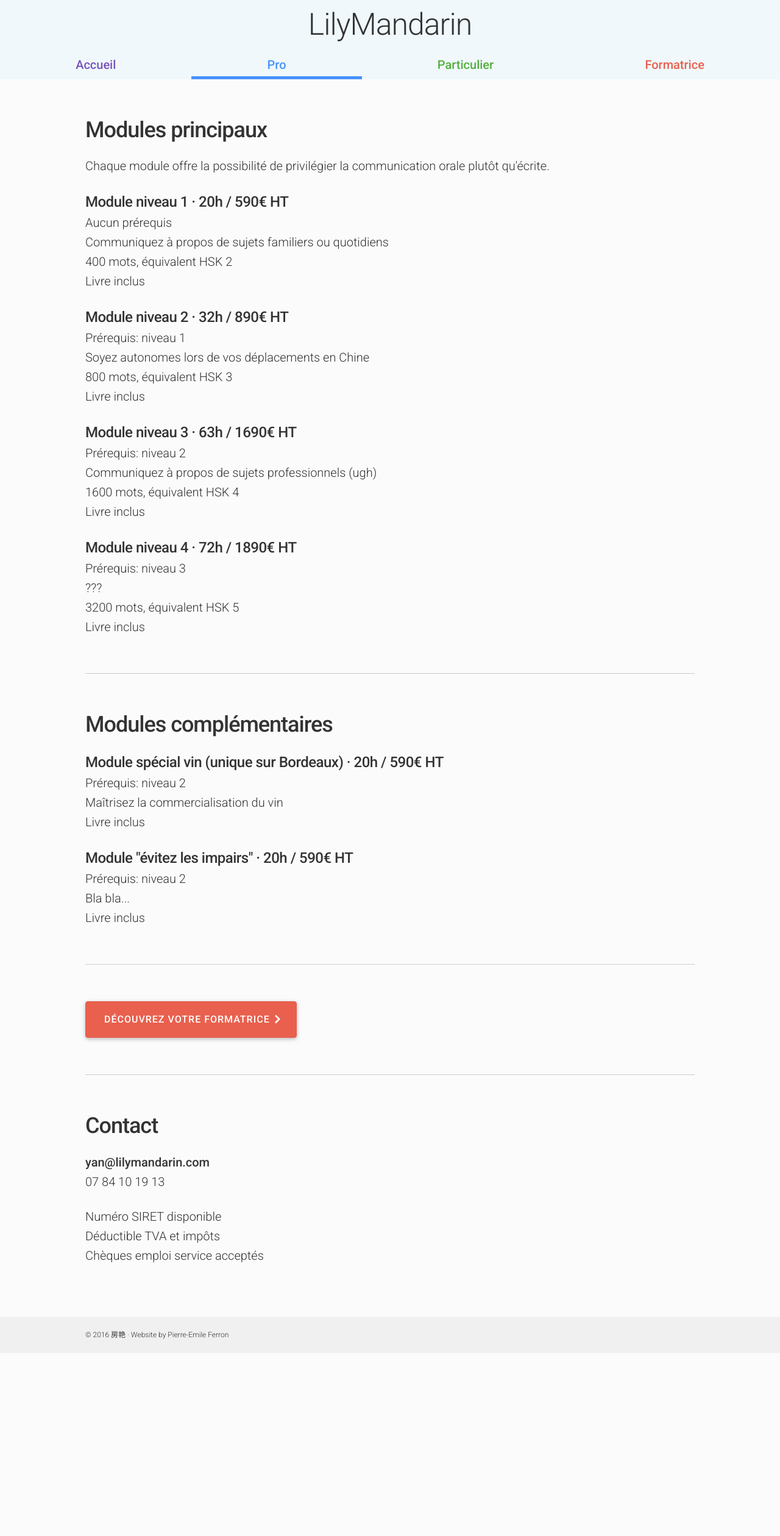
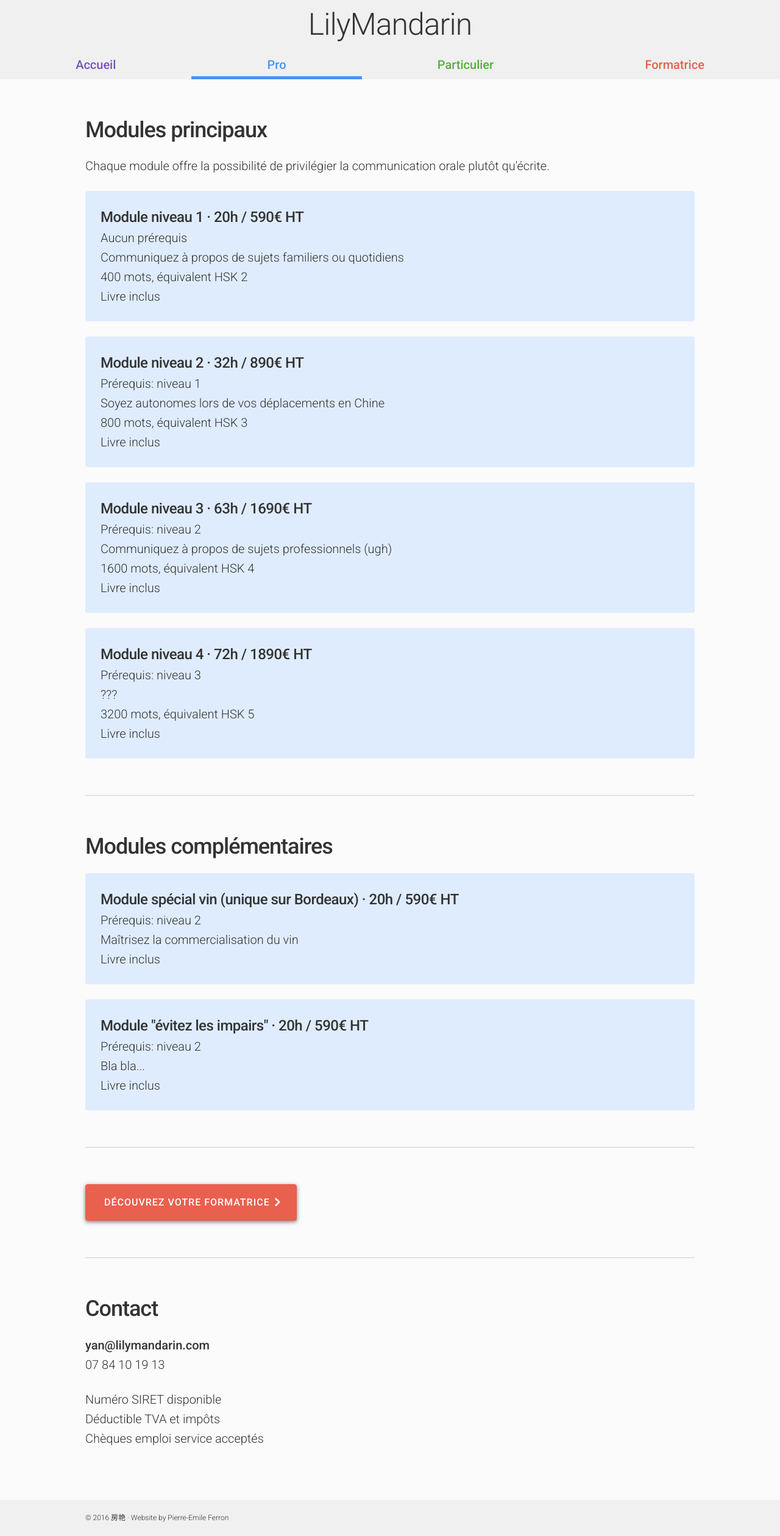
Before and after one commit to peferron/lilymandarin, a Jekyll site: the page built from professionnel/index.html, in a window 1280 px wide. Shown: the whole page at 61% size. Built offline with Jekyll 4.4.1, drawn with Linux system fonts in a browser that asks for light colours; nearby versions of some CDN libraries; Markdown is read by kramdown in place of the engine named in the settings; before the commit the page ends 2219 px from its top, so only the background shows below that.

Commit message:
Add background for each module
Fixes #4

```diff
--- /dev/null
+++ b/_sass/professionnel.sass
@@ -0,0 +1,5 @@
+.professionnel__module
+    padding: 2.5rem
+    background: lighten($professionnel-color, 30%)
+    margin-bottom: 2.5rem
+    border-radius: 4px
--- a/_sass/subpage.sass
+++ b/_sass/subpage.sass
@@ -1,5 +1,5 @@
 .subpage__title, .navbar
-    background: transparentize(#33C3F0, 0.95)
+    background: #F0F0F0
 
 .subpage__title
     text-align: center
--- a/css/main.sass
+++ b/css/main.sass
@@ -35,7 +35,7 @@ footer
     font-weight: $bold-font-weight
     padding: 1rem 3rem
     height: auto
-    box-shadow: 0 2px 5px 0 rgba(0, 0, 0, 0.16), 0 2px 10px 0 rgba(0, 0, 0, 0.12)
+    box-shadow: 0 2px 5px 0 rgba(0, 0, 0, 0.32), 0 2px 10px 0 rgba(0, 0, 0, 0.24)
 
 ul
     list-style: disc inside
@@ -67,3 +67,4 @@ h5
 
 @import 'home'
 @import 'subpage'
+@import 'professionnel'
--- a/professionnel/index.html
+++ b/professionnel/index.html
@@ -7,55 +7,67 @@ class: professionnel
   <h3>Modules principaux</h3>
   <p>Chaque module offre la possibilité de privilégier la communication orale plutôt qu'écrite.</p>
 
+  <div class="professionnel__module">
     <h5>Module niveau 1 &middot; 20h / 590€ HT</h5>
-  <p>
+    <div>
       Aucun prérequis<br>
       Communiquez à propos de sujets familiers ou quotidiens<br>
       400 mots, équivalent HSK 2<br>
       Livre inclus
-  </p>
+    </div>
+  </div>
 
+  <div class="professionnel__module">
     <h5>Module niveau 2 &middot; 32h / 890€ HT</h5>
-  <p>
+    <div>
       Prérequis: niveau 1<br>
       Soyez autonomes lors de vos déplacements en Chine<br>
       800 mots, équivalent HSK 3<br>
       Livre inclus
-  </p>
+    </div>
+  </div>
 
+  <div class="professionnel__module">
     <h5>Module niveau 3 &middot; 63h / 1690€ HT</h5>
-  <p>
+    <div>
       Prérequis: niveau 2<br>
       Communiquez à propos de sujets professionnels (ugh)<br>
       1600 mots, équivalent HSK 4<br>
       Livre inclus
-  </p>
+    </div>
+  </div>
 
+  <div class="professionnel__module">
     <h5>Module niveau 4 &middot; 72h / 1890€ HT</h5>
-  <p>
+    <div>
       Prérequis: niveau 3<br>
       ???<br>
       3200 mots, équivalent HSK 5<br>
       Livre inclus
-  </p>
+    </div>
+  </div>
 </section>
 
 <section>
   <h3>Modules complémentaires</h3>
 
+  <div class="professionnel__module">
     <h5>Module spécial vin (unique sur Bordeaux) &middot; 20h / 590€ HT</h5>
-  <p>
+    <div>
       Prérequis: niveau 2<br>
       Maîtrisez la commercialisation du vin<br>
       Livre inclus
-  </p>
+    </div>
+  </div>
 
+  <div class="professionnel__module">
     <h5>Module "évitez les impairs" &middot; 20h / 590€ HT</h5>
-  <p>
+    <div>
       Prérequis: niveau 2<br>
       Bla bla...<br>
       Livre inclus
-  </p>
+    </div>
+  </div>
 </section>
 
 <section>
```
Lines whose indentation alone changed are shown as unchanged.
